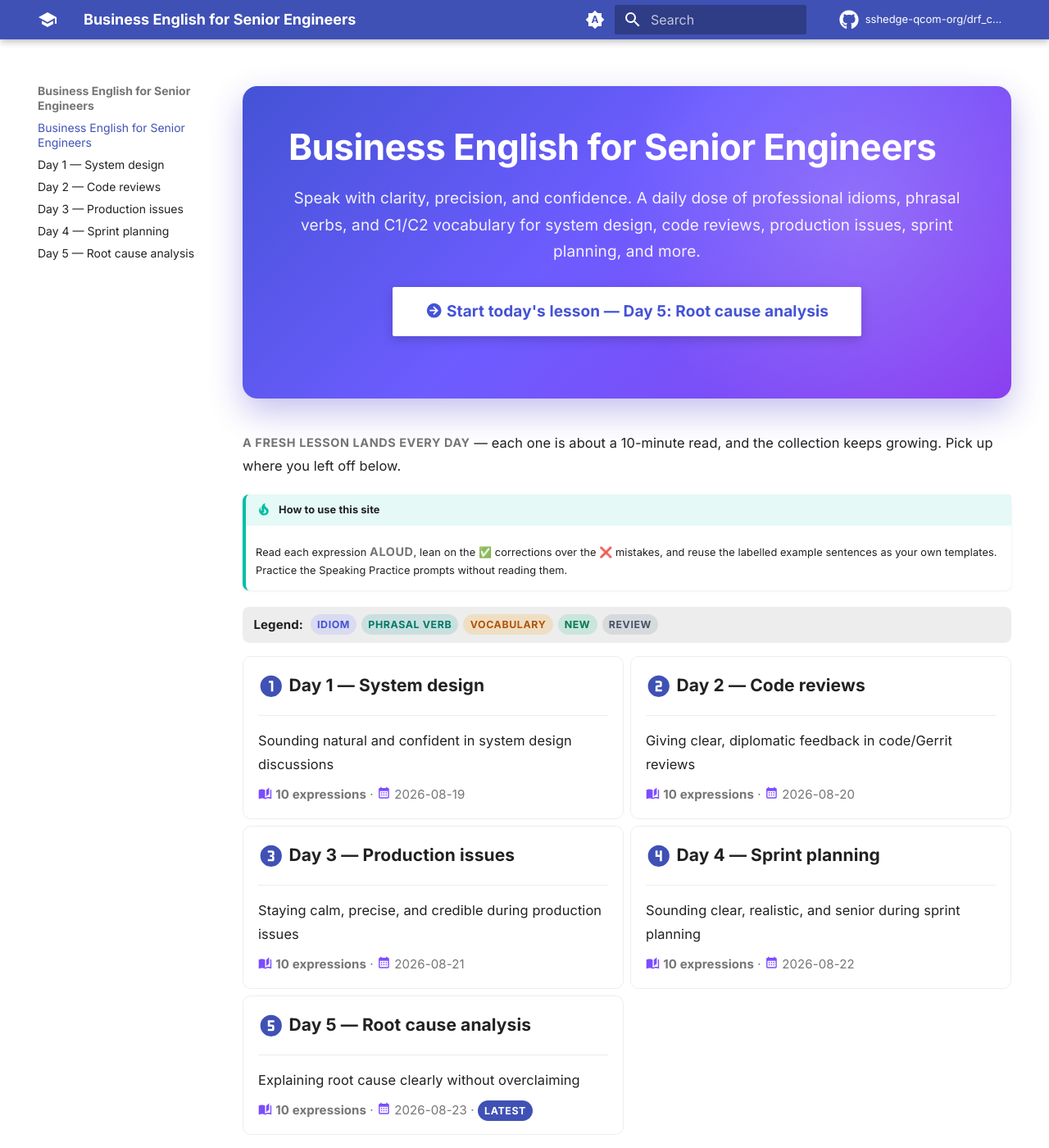
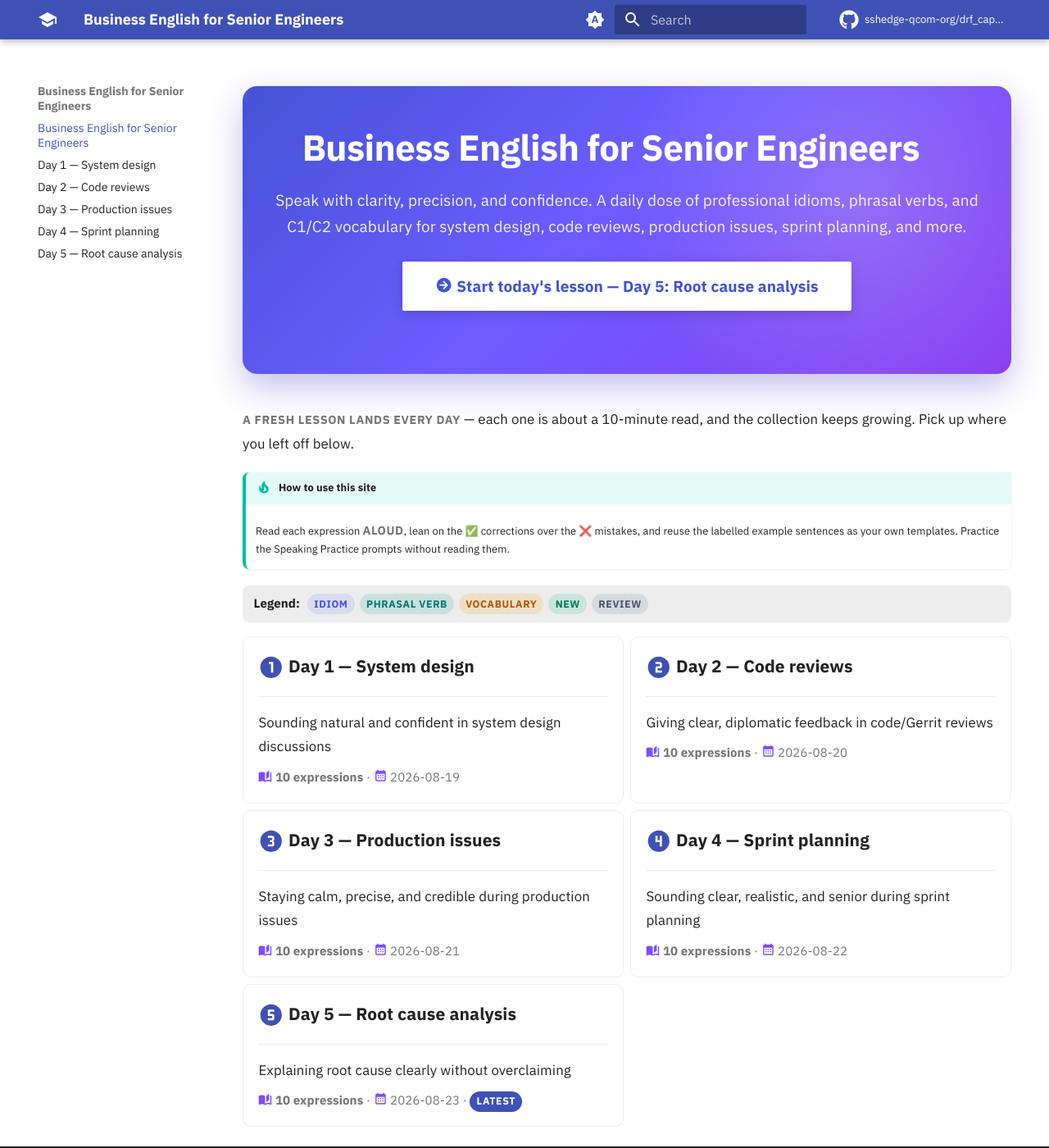
Before and after one commit to sshedge-qcom-org/drf_capstone, an MkDocs documentation site: the page built from docs/index.md, in a window 1280 px wide and 1400 px high. Shown: the whole window at 82% size. Built offline with MkDocs 1.6.1 and Material for MkDocs 9.7.7, drawn with Linux system fonts in a browser that asks for light colours; comment, search, counter and statistics services are not loaded.

Commit message:
Style: switch reading font to IBM Plex Sans + IBM Plex Mono
Replace Inter/JetBrains Mono with the IBM Plex family — a humanist sans that's
more open and comfortable than Inter for sustained reading, cohesive with the
modern UI, and paired with Plex Mono for code/IPA. Nudge body size to 0.84rem
/ line-height 1.78 for reading comfort.

```diff
--- a/docs/stylesheets/extra.css
+++ b/docs/stylesheets/extra.css
@@ -4,16 +4,16 @@
    upgrade + tracker sections. */
 
 :root {
-  --md-text-font: "Inter";
-  --md-code-font: "JetBrains Mono";
+  --md-text-font: "IBM Plex Sans";
+  --md-code-font: "IBM Plex Mono";
   /* A warmer, calmer indigo/violet accent than the stock palette. */
   --fe-accent: #5b6cff;
 }
 
 /* ── Reading comfort ─────────────────────────────────────────────────────── */
 .md-typeset {
-  font-size: 0.82rem;
-  line-height: 1.75;
+  font-size: 0.84rem;
+  line-height: 1.78;
   letter-spacing: 0.1px;
 }
 
--- a/mkdocs.yml
+++ b/mkdocs.yml
@@ -11,8 +11,8 @@ theme:
   name: material
   language: en
   font:
-    text: Inter
-    code: JetBrains Mono
+    text: IBM Plex Sans
+    code: IBM Plex Mono
   icon:
     logo: material/school
     repo: fontawesome/brands/github
```
